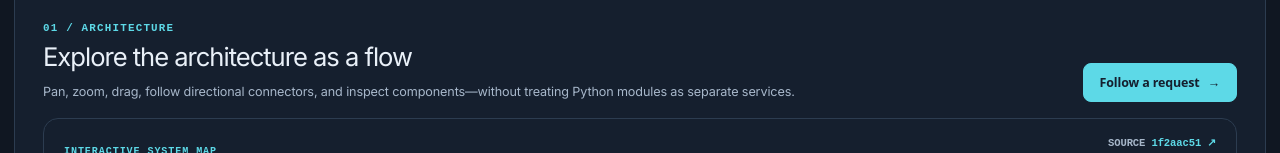
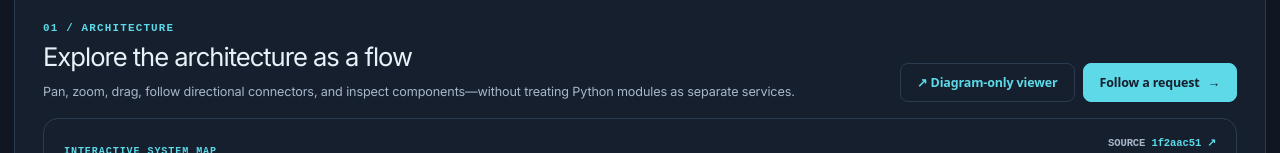
Before and after one commit to buianhtai/buianhtai.github.io, an Astro site: page /en/labs/agno-architecture-v2 in a window 1280 px wide. Shown: the part 450-603 px from the top of the page. Built offline with nearby package versions, Linux system fonts and the light colour scheme; Astro itself is replaced by a stand-in of ours.

Commit message:
ux: prominent diagram-only viewer link from Agno Atlas architecture tab

```diff
--- a/src/components/labs/AgnoArchitectureAtlasV2.astro
+++ b/src/components/labs/AgnoArchitectureAtlasV2.astro
@@ -71,7 +71,7 @@ const code=[
     <button type="button" role="tab" id="atlas-tab-code" aria-controls="atlas-code" aria-selected="false" tabindex="-1" data-tab="code"><span>03</span><strong>Code explorer</strong><small>Find implementation</small></button>
   </div>
   <section class="atlas-panel" role="tabpanel" id="atlas-overview" aria-labelledby="atlas-tab-overview" data-panel="overview">
-    <div class="atlas-section-title"><div><p>01 / ARCHITECTURE</p><h2>Explore the architecture as a flow</h2><span>Pan, zoom, drag, follow directional connectors, and inspect components—without treating Python modules as separate services.</span></div><div class="atlas-actions"><button type="button" id="atlas-open-walk" class="atlas-primary">Follow a request <span aria-hidden="true">→</span></button></div></div>
+    <div class="atlas-section-title"><div><p>01 / ARCHITECTURE</p><h2>Explore the architecture as a flow</h2><span>Pan, zoom, drag, follow directional connectors, and inspect components—without treating Python modules as separate services.</span></div><div class="atlas-actions"><a href="/en/labs/agno-diagrams/" class="atlas-secondary">↗ Diagram-only viewer</a><button type="button" id="atlas-open-walk" class="atlas-primary">Follow a request <span aria-hidden="true">→</span></button></div></div>
     <AgnoArchitectureFlowCanvas />
     <div class="atlas-legacy-model" hidden aria-hidden="true">
     <div class="atlas-diagram-shell">
@@ -169,7 +169,8 @@ const code=[
 .atlas-nav button:last-child{border-right:0}.atlas-nav button[aria-selected=true]{background:color-mix(in srgb,var(--teal) 5%,var(--surface));border-bottom-color:var(--teal)}.atlas-nav button>span{grid-row:span 2;font:750 .68rem ui-monospace,monospace;color:var(--teal);margin-top:2px}
 .atlas-nav strong{font-size:.95rem}.atlas-nav small{font-size:.7rem;color:var(--muted);margin-top:5px}
 .atlas-panel{border:1px solid var(--border);border-top:0;padding:34px;background:var(--surface);min-width:0}
-.atlas-section-title{display:flex;align-items:end;justify-content:space-between;flex-wrap:wrap;gap:14px;margin-bottom:21px}.atlas-section-title h2{font-size:clamp(1.35rem,2.5vw,2rem);line-height:1.25;letter-spacing:-.04em;margin:7px 0 8px}.atlas-section-title>div>span{font-size:.84rem;color:var(--muted);line-height:1.6}.atlas-primary,.atlas-secondary{display:inline-flex;align-items:center;justify-content:center;gap:8px;border-radius:8px;padding:10px 16px;font:750 .78rem system-ui;text-decoration:none!important;white-space:nowrap}
+.atlas-section-title{display:flex;align-items:end;justify-content:space-between;flex-wrap:wrap;gap:14px;margin-bottom:21px}.atlas-section-title h2{font-size:clamp(1.35rem,2.5vw,2rem);line-height:1.25;letter-spacing:-.04em;margin:7px 0 8px}.atlas-section-title>div>span{font-size:.84rem;color:var(--muted);line-height:1.6}.atlas-actions{display:flex;gap:8px;flex-wrap:wrap;align-items:center}
+.atlas-primary,.atlas-secondary{display:inline-flex;align-items:center;justify-content:center;gap:8px;border-radius:8px;padding:10px 16px;font:750 .78rem system-ui;text-decoration:none!important;white-space:nowrap}
 .atlas-primary{background:var(--teal)!important;color:var(--surface)!important;border:1px solid var(--teal)!important}.atlas-secondary{background:var(--surface);color:var(--teal);border:1px solid var(--border)}.atlas-primary:hover{filter:brightness(1.1)}.atlas-diagram-shell{border:1px solid var(--border);background:var(--subtle);border-radius:13px;overflow:hidden}
 .atlas-diagram-scroll{overflow-x:auto}.atlas-diagram-scroll svg{display:block;width:100%;min-width:830px;height:auto;max-height:680px;cursor:default}
 .atlas-surface{fill:var(--surface)}.atlas-grid{color:var(--border)}.atlas-bound rect{fill:var(--subtle);stroke:var(--border);stroke-width:1.6}.atlas-bound-runtime rect{fill:color-mix(in srgb,var(--teal) 5%,var(--subtle));stroke:color-mix(in srgb,var(--teal) 40%,var(--border))}.atlas-bound-state rect{fill:color-mix(in srgb,var(--violet) 5%,var(--subtle))}
```
